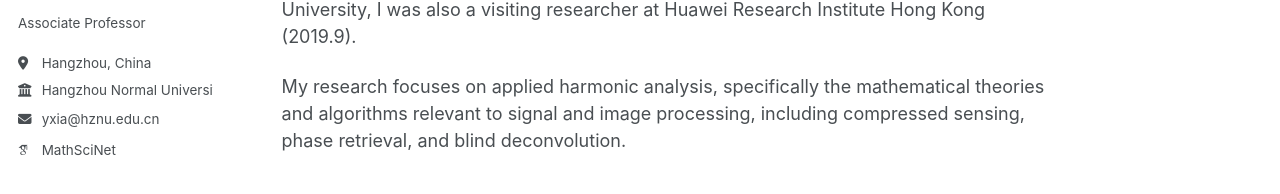
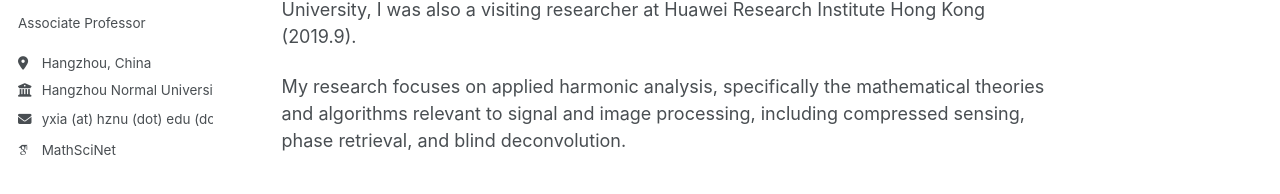
Before and after one commit to XiaoyXia/XiaoyXia.github.io, a Jekyll site: the page built from _pages/about.md, in a window 1280 px wide. Shown: the part 311-505 px from the top of the page. Built offline with Jekyll 4.4.1, drawn with Linux system fonts in a browser that asks for light colours; some web fonts are replaced.

Commit message:
_config.yml

```diff
--- a/_config.yml
+++ b/_config.yml
@@ -29,7 +29,7 @@ author:
   location         : "Hangzhou, China"
   employer         : "Hangzhou Normal University"
   uri              : # URL
-  email            : "yxia@hznu.edu.cn"
+  email            : "yxia (at) hznu (dot) edu (dot) cn"
 
   # Academic websites
   arxiv            : # URL - Update with the correct link to your profile
```
